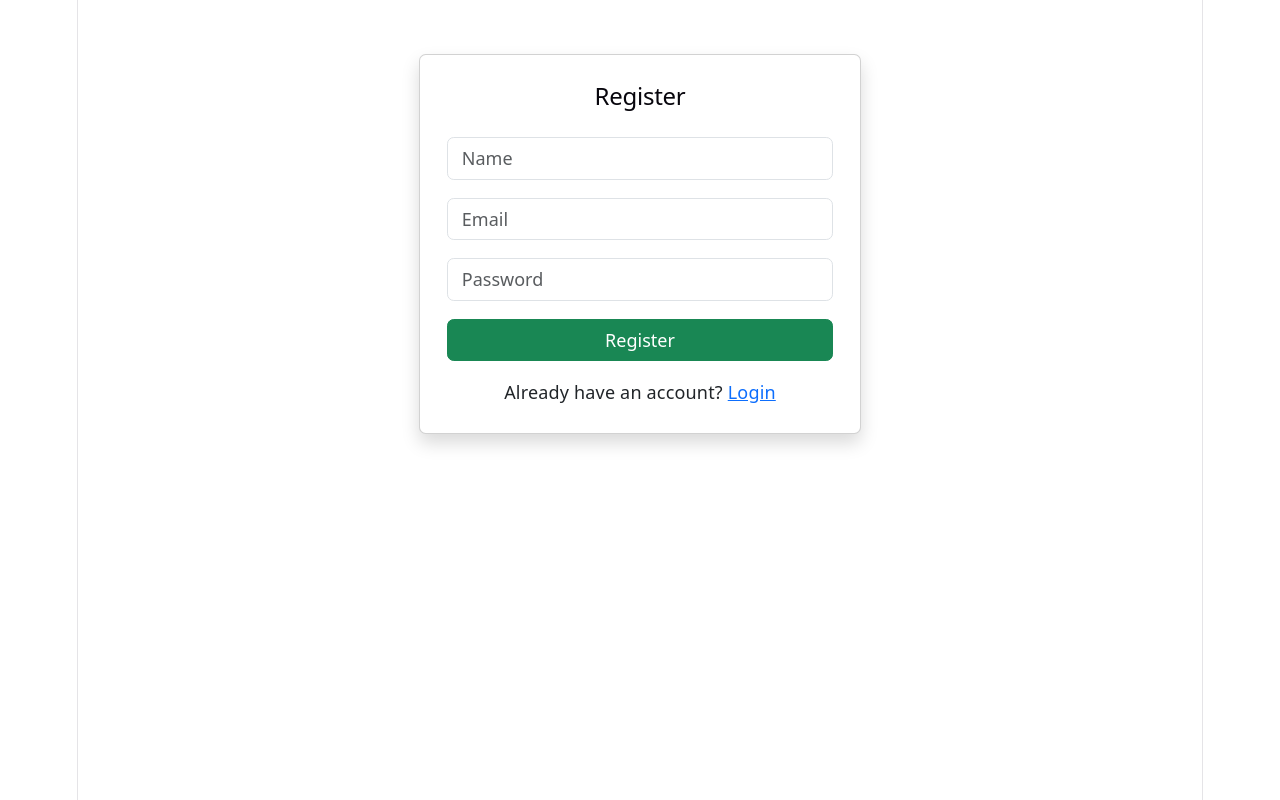
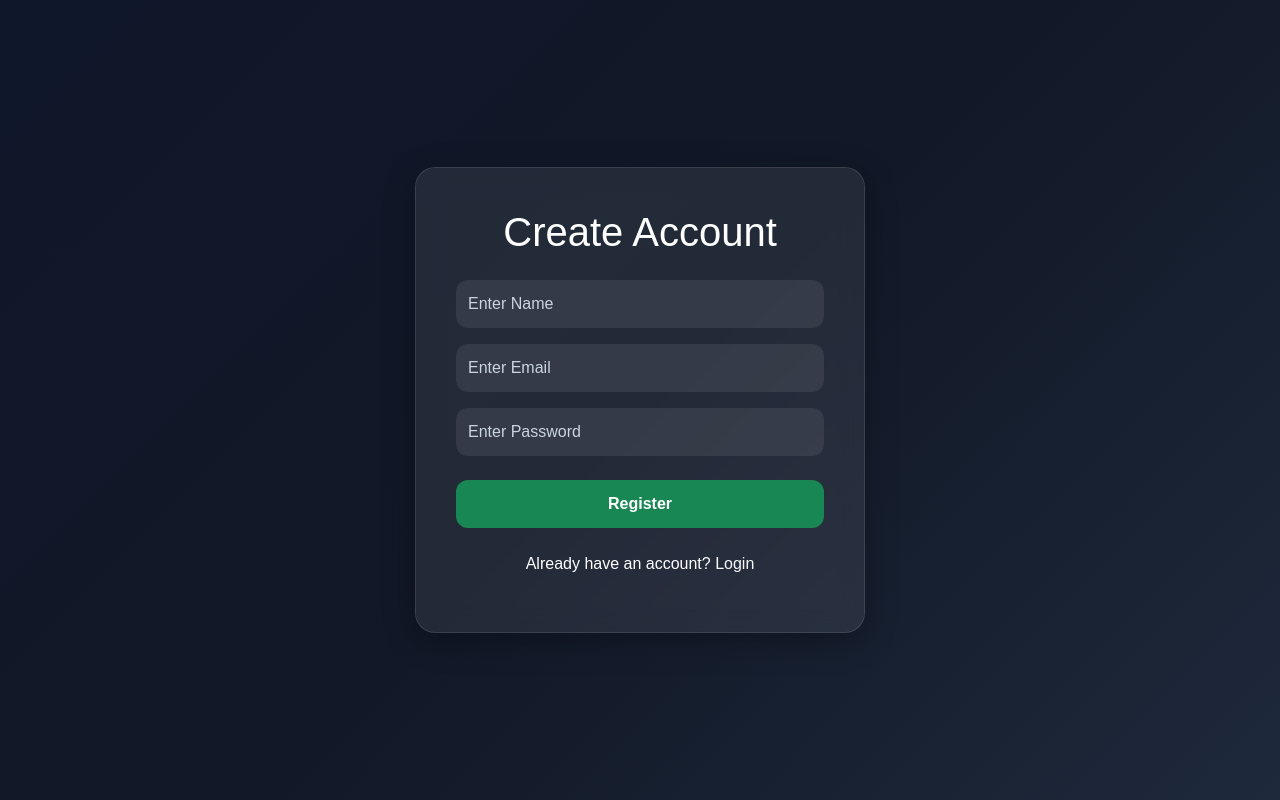
Before and after one commit to Sai13122005/task_manager, a React (Vite) app in the folder frontend/: page /register in a window 1280 px wide. Built offline with nearby package versions, Linux system fonts and the light colour scheme.

Commit message:
Added modern dark mode UI

```diff
--- a/frontend/src/index.css
+++ b/frontend/src/index.css
@@ -1,111 +1,116 @@
-:root {
-  --text: #6b6375;
-  --text-h: #08060d;
-  --bg: #fff;
-  --border: #e5e4e7;
-  --code-bg: #f4f3ec;
-  --accent: #aa3bff;
-  --accent-bg: rgba(170, 59, 255, 0.1);
-  --accent-border: rgba(170, 59, 255, 0.5);
-  --social-bg: rgba(244, 243, 236, 0.5);
-  --shadow:
-    rgba(0, 0, 0, 0.1) 0 10px 15px -3px, rgba(0, 0, 0, 0.05) 0 4px 6px -2px;
+body {
+    margin: 0;
+    padding: 0;
+    font-family: "Poppins", sans-serif;
 
-  --sans: system-ui, 'Segoe UI', Roboto, sans-serif;
-  --heading: system-ui, 'Segoe UI', Roboto, sans-serif;
-  --mono: ui-monospace, Consolas, monospace;
+    background: linear-gradient(
+        135deg,
+        #0f172a,
+        #111827,
+        #1e293b
+    );
 
-  font: 18px/145% var(--sans);
-  letter-spacing: 0.18px;
-  color-scheme: light dark;
-  color: var(--text);
-  background: var(--bg);
-  font-synthesis: none;
-  text-rendering: optimizeLegibility;
-  -webkit-font-smoothing: antialiased;
-  -moz-osx-font-smoothing: grayscale;
+    min-height: 100vh;
 
-  @media (max-width: 1024px) {
-    font-size: 16px;
-  }
+    color: white;
 }
 
-@media (prefers-color-scheme: dark) {
-  :root {
-    --text: #9ca3af;
-    --text-h: #f3f4f6;
-    --bg: #16171d;
-    --border: #2e303a;
-    --code-bg: #1f2028;
-    --accent: #c084fc;
-    --accent-bg: rgba(192, 132, 252, 0.15);
-    --accent-border: rgba(192, 132, 252, 0.5);
-    --social-bg: rgba(47, 48, 58, 0.5);
-    --shadow:
-      rgba(0, 0, 0, 0.4) 0 10px 15px -3px, rgba(0, 0, 0, 0.25) 0 4px 6px -2px;
-  }
+.card-dark {
+    background: rgba(255, 255, 255, 0.08);
 
-  #social .button-icon {
-    filter: invert(1) brightness(2);
-  }
+    backdrop-filter: blur(12px);
+
+    border: 1px solid rgba(255, 255, 255, 0.1);
+
+    border-radius: 20px;
+
+    box-shadow:
+        0 8px 32px rgba(0, 0, 0, 0.3);
+
+    color: white;
 }
 
-body {
-  margin: 0;
+.auth-container {
+    min-height: 100vh;
+
+    display: flex;
+
+    justify-content: center;
+
+    align-items: center;
 }
 
-#root {
-  width: 1126px;
-  max-width: 100%;
-  margin: 0 auto;
-  text-align: center;
-  border-inline: 1px solid var(--border);
-  min-height: 100svh;
-  display: flex;
-  flex-direction: column;
-  box-sizing: border-box;
+.auth-card {
+    width: 100%;
+    max-width: 450px;
+
+    padding: 40px;
 }
 
-h1,
-h2 {
-  font-family: var(--heading);
-  font-weight: 500;
-  color: var(--text-h);
+.form-control {
+    background: rgba(255, 255, 255, 0.08) !important;
+
+    border: none !important;
+
+    color: white !important;
+
+    padding: 12px !important;
+
+    border-radius: 12px !important;
 }
 
-h1 {
-  font-size: 56px;
-  letter-spacing: -1.68px;
-  margin: 32px 0;
-  @media (max-width: 1024px) {
-    font-size: 36px;
-    margin: 20px 0;
-  }
-}
-h2 {
-  font-size: 24px;
-  line-height: 118%;
-  letter-spacing: -0.24px;
-  margin: 0 0 8px;
-  @media (max-width: 1024px) {
-    font-size: 20px;
-  }
-}
-p {
-  margin: 0;
+.form-control::placeholder {
+    color: #cbd5e1 !important;
 }
 
-code,
-.counter {
-  font-family: var(--mono);
-  display: inline-flex;
-  border-radius: 4px;
-  color: var(--text-h);
+.form-control:focus {
+    box-shadow: 0 0 10px #3b82f6 !important;
 }
 
-code {
-  font-size: 15px;
-  line-height: 135%;
-  padding: 4px 8px;
-  background: var(--code-bg);
+.btn-modern {
+    border: none;
+
+    border-radius: 12px;
+
+    padding: 12px;
+
+    font-weight: 600;
+
+    transition: 0.3s ease;
 }
+
+.btn-modern:hover {
+    transform: translateY(-2px);
+
+    opacity: 0.9;
+}
+
+.dashboard-container {
+    padding: 40px;
+}
+
+.task-card {
+    transition: 0.3s ease;
+}
+
+.task-card:hover {
+    transform: translateY(-5px);
+}
+
+.navbar-dark-custom {
+    background: rgba(255, 255, 255, 0.08);
+
+    backdrop-filter: blur(10px);
+
+    border-bottom:
+        1px solid rgba(255, 255, 255, 0.1);
+}
+
+.link-light {
+    color: #60a5fa;
+    text-decoration: none;
+}
+
+.link-light:hover {
+    color: #93c5fd;
+}
--- a/frontend/src/pages/Dashboard.jsx
+++ b/frontend/src/pages/Dashboard.jsx
@@ -101,20 +101,24 @@ function Dashboard() {
 
     return (
 
-    <div className="container mt-4">
+    <div className="dashboard-container">
 
-        <div className="d-flex justify-content-between align-items-center mb-4">
+        <div className="card-dark p-4 mb-4">
+
+            <div className="d-flex justify-content-between align-items-center">
 
                 <div>
-                <h2>Dashboard</h2>
 
-                <h5>
+                    <h1>Task Dashboard</h1>
+
+                    <h5 className="text-light">
                         Welcome, {user?.name}
                     </h5>
+
                 </div>
 
                 <button
-                className="btn btn-danger"
+                    className="btn btn-danger btn-modern"
                     onClick={logout}
                 >
                     Logout
@@ -122,12 +126,18 @@ function Dashboard() {
 
             </div>
 
+        </div>
 
-        <div className="card p-4 shadow mb-4">
+
+        <div className="card-dark p-4 mb-4">
+
+            <h3 className="mb-3">
+                Create Task
+            </h3>
 
             <input
                 type="text"
-                placeholder="Task title"
+                placeholder="Task Title"
                 className="form-control mb-3"
                 value={title}
                 onChange={(e) => setTitle(e.target.value)}
@@ -135,14 +145,14 @@ function Dashboard() {
 
             <input
                 type="text"
-                placeholder="Description"
+                placeholder="Task Description"
                 className="form-control mb-3"
                 value={description}
                 onChange={(e) => setDescription(e.target.value)}
             />
 
             <button
-                className="btn btn-primary"
+                className="btn btn-primary btn-modern"
                 onClick={createTask}
             >
                 Add Task
@@ -151,38 +161,43 @@ function Dashboard() {
         </div>
 
 
+        <div className="row">
+
             {
                 tasks.map((task) => (
 
                     <div
+                        className="col-md-6 col-lg-4 mb-4"
                         key={task._id}
-                    className="card shadow-sm p-3 mb-3"
                     >
+
+                        <div className="card-dark p-4 task-card">
 
                             <h4>{task.title}</h4>
 
-                    <p>{task.description}</p>
+                            <p className="text-light">
+                                {task.description}
+                            </p>
 
                             <p>
-                        Status:
                                 {
                                     task.status === "completed"
-                                ? " ✅ Completed"
-                                : " ⏳ Pending"
+                                        ? "✅ Completed"
+                                        : "⏳ Pending"
                                 }
                             </p>
 
                             <div className="d-flex gap-2">
 
                                 <button
-                            className="btn btn-success"
+                                    className="btn btn-success btn-modern"
                                     onClick={() => markDone(task._id)}
                                 >
                                     Done
                                 </button>
 
                                 <button
-                            className="btn btn-danger"
+                                    className="btn btn-danger btn-modern"
                                     onClick={() => deleteTask(task._id)}
                                 >
                                     Delete
@@ -191,8 +206,12 @@ function Dashboard() {
                             </div>
 
                         </div>
+
+                    </div>
                 ))
             }
+
+        </div>
 
     </div>
 );
--- a/frontend/src/pages/Login.jsx
+++ b/frontend/src/pages/Login.jsx
@@ -56,24 +56,20 @@ function Login() {
 
    return (
 
-    <div className="container mt-5">
+    <div className="auth-container">
 
-        <div className="row justify-content-center">
+        <div className="card-dark auth-card">
 
-            <div className="col-md-5">
-
-                <div className="card shadow p-4">
-
-                    <h2 className="text-center mb-4">
-                        Login
-                    </h2>
+            <h1 className="text-center mb-4">
+                Welcome Back
+            </h1>
 
             <form onSubmit={handleSubmit}>
 
                 <input
                     type="email"
                     name="email"
-                            placeholder="Email"
+                    placeholder="Enter Email"
                     className="form-control mb-3"
                     onChange={handleChange}
                 />
@@ -81,30 +77,32 @@ function Login() {
                 <input
                     type="password"
                     name="password"
-                            placeholder="Password"
-                            className="form-control mb-3"
+                    placeholder="Enter Password"
+                    className="form-control mb-4"
                     onChange={handleChange}
                 />
 
                 <button
                     type="submit"
-                            className="btn btn-primary w-100"
+                    className="btn btn-primary btn-modern w-100"
                 >
                     Login
                 </button>
 
-                        <p className="mt-3 text-center">
+                <p className="text-center mt-4">
+
                     Don't have an account?{" "}
-                            <Link to="/register">
+
+                    <Link
+                        to="/register"
+                        className="link-light"
+                    >
                         Register
                     </Link>
+
                 </p>
 
             </form>
-
-                </div>
-
-            </div>
 
         </div>
 
--- a/frontend/src/pages/Register.jsx
+++ b/frontend/src/pages/Register.jsx
@@ -58,24 +58,20 @@ function Register() {
 
    return (
 
-    <div className="container mt-5">
+    <div className="auth-container">
 
-        <div className="row justify-content-center">
+        <div className="card-dark auth-card">
 
-            <div className="col-md-5">
-
-                <div className="card shadow p-4">
-
-                    <h2 className="text-center mb-4">
-                        Register
-                    </h2>
+            <h1 className="text-center mb-4">
+                Create Account
+            </h1>
 
             <form onSubmit={handleSubmit}>
 
                 <input
                     type="text"
                     name="name"
-                            placeholder="Name"
+                    placeholder="Enter Name"
                     className="form-control mb-3"
                     onChange={handleChange}
                 />
@@ -83,7 +79,7 @@ function Register() {
                 <input
                     type="email"
                     name="email"
-                            placeholder="Email"
+                    placeholder="Enter Email"
                     className="form-control mb-3"
                     onChange={handleChange}
                 />
@@ -91,30 +87,32 @@ function Register() {
                 <input
                     type="password"
                     name="password"
-                            placeholder="Password"
-                            className="form-control mb-3"
+                    placeholder="Enter Password"
+                    className="form-control mb-4"
                     onChange={handleChange}
                 />
 
                 <button
                     type="submit"
-                            className="btn btn-success w-100"
+                    className="btn btn-success btn-modern w-100"
                 >
                     Register
                 </button>
 
-                        <p className="mt-3 text-center">
+                <p className="text-center mt-4">
+
                     Already have an account?{" "}
-                            <Link to="/login">
+
+                    <Link
+                        to="/login"
+                        className="link-light"
+                    >
                         Login
                     </Link>
+
                 </p>
 
             </form>
-
-                </div>
-
-            </div>
 
         </div>
 
```
Lines whose indentation alone changed are shown as unchanged.
